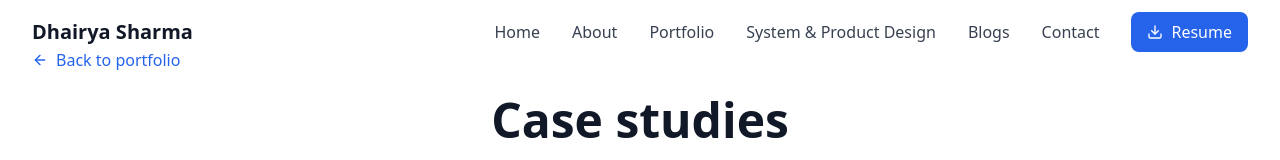
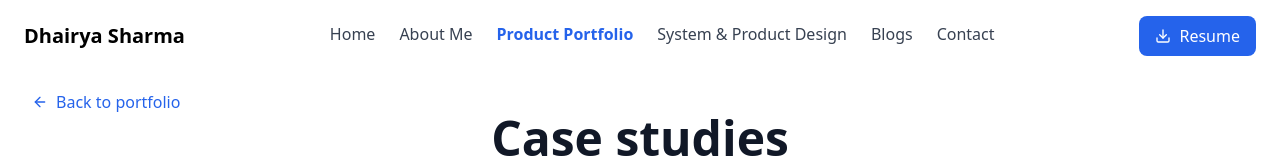
Before and after one commit to dhairyas17/portfolio-website, a React (Vite) app: page /portfolio/case-studies in a window 1280 px wide. Shown: the top 160 px of the page. Built offline with nearby package versions, Linux system fonts and the light colour scheme.

Commit message:
Fixed header and UI refinements

```diff
--- a/src/components/Header.tsx
+++ b/src/components/Header.tsx
@@ -1,7 +1,7 @@
 import React, { useState, useEffect } from 'react';
 import { Link, useLocation, useNavigate } from 'react-router-dom';
 import { Menu, X, Download } from 'lucide-react';
-import { motion } from 'framer-motion';
+import { motion, AnimatePresence } from 'framer-motion';
 
 const Header = () => {
   const [isScrolled, setIsScrolled] = useState(false);
@@ -10,10 +10,7 @@ const Header = () => {
   const navigate = useNavigate();
 
   useEffect(() => {
-    const handleScroll = () => {
-      setIsScrolled(window.scrollY > 20);
-    };
-
+    const handleScroll = () => setIsScrolled(window.scrollY > 20);
     window.addEventListener('scroll', handleScroll);
     return () => window.removeEventListener('scroll', handleScroll);
   }, []);
@@ -26,7 +23,6 @@ const Header = () => {
     }
   };
 
-
   const handleHomeClick = () => {
     if (location.pathname === '/') {
       window.scrollTo({ top: 0, behavior: 'smooth' });
@@ -35,126 +31,173 @@ const Header = () => {
     }
   };
 
-  const navItems = [
-    { name: 'Home', onClick: handleHomeClick },
-    { name: 'About', onClick: handleAboutClick },
-    { name: 'Portfolio', href: '/portfolio' },
-    { name: 'System & Product Design', href: '/system-product-design' },
-    { name: 'Blogs', href: '/blog' },
-    { name: 'Contact', href: '/contact' },
-  ];
+  const isActive = (path: string) => location.pathname.startsWith(path);
 
   return (
     <motion.header
       className={`fixed top-0 left-0 right-0 z-50 transition-all duration-300 ${
-        isScrolled ? 'bg-white/95 backdrop-blur-md shadow-lg' : 'bg-transparent'
+        isScrolled ? 'bg-white/95 backdrop-blur-md shadow-lg h-[60px]' : 'bg-transparent h-[108px]'
       }`}
       initial={{ y: -100 }}
       animate={{ y: 0 }}
       transition={{ duration: 0.5 }}
     >
-      <div className="w-full px-4 sm:px-6 lg:px-8">
-        <div className="flex items-center justify-between h-16">
-          <div className="flex items-center">
+      <div className="w-full px-6 py-4">
+        <div className="flex items-center justify-between w-full">
+          {/* Left: Name */}
+          <div className="flex-shrink-0 text-xl font-bold">Dhairya Sharma</div>
+
+          {/* Center: Navigation */}
+          <div className="hidden md:flex space-x-6 justify-center flex-grow">
+            <button
+              onClick={handleHomeClick}
+              className={`relative pb-1 transition-colors ${
+                location.pathname === '/' ? 'text-blue-600 font-semibold' : 'text-gray-700'
+              } hover:text-blue-600 after:content-[''] after:absolute after:left-0 after:bottom-0 after:w-0 after:h-[2px] after:bg-blue-600 hover:after:w-full after:transition-all`}
+            >
+              Home
+            </button>
+            <button
+              onClick={handleAboutClick}
+              className={`relative pb-1 transition-colors ${
+                location.pathname === '/' && location.state?.scrollTarget === 'about'
+                  ? 'text-blue-600 font-semibold'
+                  : 'text-gray-700'
+              } hover:text-blue-600 after:content-[''] after:absolute after:left-0 after:bottom-0 after:w-0 after:h-[2px] after:bg-blue-600 hover:after:w-full after:transition-all`}
+            >
+              About Me
+            </button>
             <Link
-              to="/"
-              className="text-xl font-bold text-gray-900 hover:text-blue-600 transition-colors"
-              onClick={() => window.scrollTo({ top: 0, behavior: 'smooth' })}
+              to="/portfolio"
+              className={`relative pb-1 transition-colors ${
+                isActive('/portfolio') ? 'text-blue-600 font-semibold' : 'text-gray-700'
+              } hover:text-blue-600 after:content-[''] after:absolute after:left-0 after:bottom-0 after:w-0 after:h-[2px] after:bg-blue-600 hover:after:w-full after:transition-all`}
             >
-              Dhairya Sharma
+              Product Portfolio
+            </Link>
+            <Link
+              to="/system-product-design"
+              className={`relative pb-1 transition-colors ${
+                isActive('/system-product-design') ? 'text-blue-600 font-semibold' : 'text-gray-700'
+              } hover:text-blue-600 after:content-[''] after:absolute after:left-0 after:bottom-0 after:w-0 after:h-[2px] after:bg-blue-600 hover:after:w-full after:transition-all`}
+            >
+              System & Product Design
+            </Link>
+            <Link
+              to="/blog"
+              className={`relative pb-1 transition-colors ${
+                isActive('/blog') ? 'text-blue-600 font-semibold' : 'text-gray-700'
+              } hover:text-blue-600 after:content-[''] after:absolute after:left-0 after:bottom-0 after:w-0 after:h-[2px] after:bg-blue-600 hover:after:w-full after:transition-all`}
+            >
+              Blogs
+            </Link>
+            <Link
+              to="/contact"
+              className={`relative pb-1 transition-colors ${
+                isActive('/contact') ? 'text-blue-600 font-semibold' : 'text-gray-700'
+              } hover:text-blue-600 after:content-[''] after:absolute after:left-0 after:bottom-0 after:w-0 after:h-[2px] after:bg-blue-600 hover:after:w-full after:transition-all`}
+            >
+              Contact
             </Link>
           </div>
 
-          <nav className="hidden md:flex items-center space-x-8">
-            {navItems.map((item) => (
-              <motion.div key={item.name} whileHover={{ scale: 1.05 }}>
-                {item.onClick ? (
-                  <button
-                    onClick={item.onClick}
-                    className="text-gray-700 hover:text-blue-600 transition-colors font-medium"
-                  >
-                    {item.name}
-                  </button>
-                ) : (
-                  <Link
-                    to={item.href!}
-                    className="text-gray-700 hover:text-blue-600 transition-colors font-medium"
-                    onClick={() => window.scrollTo({ top: 0, behavior: 'smooth' })}
-                  >
-                    {item.name}
-                  </Link>
-                )}
-              </motion.div>
-            ))}
-            <motion.a
+          {/* Right: Resume Button + Mobile Toggle */}
+          <div className="flex items-center gap-4">
+            <a
               href="/resume.pdf"
               target="_blank"
               rel="noopener noreferrer"
-              className="inline-flex items-center gap-2 bg-blue-600 text-white px-4 py-2 rounded-lg hover:bg-blue-700 transition-colors"
-              whileHover={{ scale: 1.05 }}
-              whileTap={{ scale: 0.95 }}
+              className="hidden md:inline-flex items-center gap-2 bg-blue-600 text-white px-4 py-2 rounded-lg hover:bg-blue-700 transition-colors"
             >
               <Download size={16} />
               Resume
-            </motion.a>
-          </nav>
+            </a>
+            <button
+              className="md:hidden text-gray-800"
+              onClick={() => setIsMobileMenuOpen((prev) => !prev)}
+            >
+              {isMobileMenuOpen ? <X size={28} /> : <Menu size={28} />}
+            </button>
+          </div>
+        </div>
+      </div>
 
-          <button
-            onClick={() => setIsMobileMenuOpen(!isMobileMenuOpen)}
-            className="md:hidden p-2"
-          >
-            {isMobileMenuOpen ? <X size={24} /> : <Menu size={24} />}
-          </button>
-        </div>
-
-        {/* Mobile Menu */}
+      {/* Mobile Menu */}
+      <AnimatePresence>
         {isMobileMenuOpen && (
           <motion.div
-            className="md:hidden bg-white border-t"
-            initial={{ opacity: 0, y: -20 }}
-            animate={{ opacity: 1, y: 0 }}
-            exit={{ opacity: 0, y: -20 }}
+            className="md:hidden fixed inset-0 z-40 bg-black/50"
+            initial={{ opacity: 0 }}
+            animate={{ opacity: 1 }}
+            exit={{ opacity: 0 }}
+            onClick={() => setIsMobileMenuOpen(false)}
           >
-            <div className="px-2 pt-2 pb-3 space-y-1">
-              {navItems.map((item) => (
-                <div key={item.name}>
-                  {item.onClick ? (
-                    <button
-                      onClick={() => {
-                        item.onClick();
-                        setIsMobileMenuOpen(false);
-                      }}
-                      className="block px-3 py-2 text-gray-700 hover:text-blue-600 transition-colors w-full text-left"
-                    >
-                      {item.name}
-                    </button>
-                  ) : (
-                    <Link
-                      to={item.href!}
-                      className="block px-3 py-2 text-gray-700 hover:text-blue-600 transition-colors"
-                      onClick={() => {
-                        setIsMobileMenuOpen(false);
-                        window.scrollTo({ top: 0, behavior: 'smooth' });
-                      }}
-                    >
-                      {item.name}
-                    </Link>
-                  )}
-                </div>
-              ))}
+            <motion.div
+              className="absolute top-24 left-0 right-0 bg-white shadow-lg py-4"
+              initial={{ y: -20, opacity: 0 }}
+              animate={{ y: 0, opacity: 1 }}
+              exit={{ y: -20, opacity: 0 }}
+              onClick={(e) => e.stopPropagation()}
+            >
+              <button
+                onClick={() => {
+                  handleHomeClick();
+                  setIsMobileMenuOpen(false);
+                }}
+                className="block w-full text-left px-4 py-2 text-gray-700 hover:text-blue-600 transition-colors"
+              >
+                Home
+              </button>
+              <button
+                onClick={() => {
+                  handleAboutClick();
+                  setIsMobileMenuOpen(false);
+                }}
+                className="block w-full text-left px-4 py-2 text-gray-700 hover:text-blue-600 transition-colors"
+              >
+                About Me
+              </button>
+              <Link
+                to="/portfolio"
+                className="block px-4 py-2 text-gray-700 hover:text-blue-600 transition-colors"
+                onClick={() => setIsMobileMenuOpen(false)}
+              >
+                Product Portfolio
+              </Link>
+              <Link
+                to="/system-product-design"
+                className="block px-4 py-2 text-gray-700 hover:text-blue-600 transition-colors"
+                onClick={() => setIsMobileMenuOpen(false)}
+              >
+                System & Product Design
+              </Link>
+              <Link
+                to="/blog"
+                className="block px-4 py-2 text-gray-700 hover:text-blue-600 transition-colors"
+                onClick={() => setIsMobileMenuOpen(false)}
+              >
+                Blogs
+              </Link>
+              <Link
+                to="/contact"
+                className="block px-4 py-2 text-gray-700 hover:text-blue-600 transition-colors"
+                onClick={() => setIsMobileMenuOpen(false)}
+              >
+                Contact
+              </Link>
               <a
                 href="/resume.pdf"
                 target="_blank"
                 rel="noopener noreferrer"
-                className="inline-flex items-center gap-2 bg-blue-600 text-white px-4 py-2 rounded-lg hover:bg-blue-700 transition-colors mx-3 mt-2"
+                className="inline-flex items-center gap-2 bg-blue-600 text-white px-4 py-2 rounded-lg hover:bg-blue-700 transition-colors mx-4 mt-4"
               >
                 <Download size={16} />
                 Resume
               </a>
-            </div>
+            </motion.div>
           </motion.div>
         )}
-      </div>
+      </AnimatePresence>
     </motion.header>
   );
 };
--- a/src/pages/BlogPost.tsx
+++ b/src/pages/BlogPost.tsx
@@ -31,7 +31,7 @@ const BlogPost = () => {
 
   return (
     <motion.div
-      className="min-h-[80vh] pt-20 pb-8"
+    className="min-h-[80vh] pt-[100px] md:pt-[90px] pb-8"
       initial={{ opacity: 0, x: 30 }}
       animate={{ opacity: 1, x: 0 }}
       exit={{ opacity: 0, x: -30 }}
--- a/src/pages/CaseStudyCategory.tsx
+++ b/src/pages/CaseStudyCategory.tsx
@@ -53,7 +53,8 @@ const CaseStudyCategory = () => {
 
   return (
     <motion.div
-      className="pt-12 pb-32"
+    className="min-h-[80vh] pt-[90px] md:pt-[90px] pb-8"
+
       initial={{ opacity: 0, x: 50 }}
       animate={{ opacity: 1, x: 0 }}
       exit={{ opacity: 0, x: -50 }}
@@ -69,9 +70,9 @@ const CaseStudyCategory = () => {
         >
           <Link
             to="/portfolio"
-            className="inline-flex items-center text-blue-600 hover:text-blue-800 mb-6 transition-colors self-start"
+            className="inline-flex items-center text-blue-600 hover:text-blue-800 transition-colors self-start"
           >
-            <ArrowLeft className="w-4 h-4 mr-2" />
+            <ArrowLeft className="w-4 h- mr-2" />
             Back to portfolio
           </Link>
           <h1 className="text-5xl font-bold text-gray-900 mb-4">Case studies</h1>
--- a/src/pages/CaseStudyDetail.tsx
+++ b/src/pages/CaseStudyDetail.tsx
@@ -37,7 +37,7 @@ const CaseStudyDetail = () => {
 
   return (
     <motion.div
-      className="min-h-screen pt-20 pb-16"
+    className="min-h-[80vh] pt-[100px] md:pt-[90px] pb-8"
       initial={{ opacity: 0, x: 50 }}
       animate={{ opacity: 1, x: 0 }}
       exit={{ opacity: 0, x: -50 }}
--- a/src/pages/ProjectDetail.tsx
+++ b/src/pages/ProjectDetail.tsx
@@ -44,7 +44,8 @@ const ProjectDetail: React.FC = () => {
 
   return (
     <motion.div
-      className="min-h-[80vh] pt-20 pb-8"
+      className="min-h-[80vh] pt-[100px] md:pt-[90px] pb-8"
+
       initial={{ opacity: 0, x: 50 }}
       animate={{ opacity: 1, x: 0 }}
       exit={{ opacity: 0, x: -50 }}
--- a/src/pages/Projects.tsx
+++ b/src/pages/Projects.tsx
@@ -79,7 +79,7 @@ const Projects = () => {
 
   return (
     <motion.div
-      className="min-h-[80vh] pt-12 pb-8"
+    className="pt-[100px] md:pt-[90px] pb-32"
       initial={{ opacity: 0, x: 50 }}
       animate={{ opacity: 1, x: 0 }}
       exit={{ opacity: 0, x: -50 }}
@@ -88,7 +88,7 @@ const Projects = () => {
       <div className="max-w-7xl mx-auto px-4 sm:px-6 lg:px-8">
         <Link
           to="/portfolio"
-          className="inline-flex items-center text-blue-600 hover:text-blue-800 mb-6 transition-colors"
+          className="inline-flex items-center text-blue-600 hover:text-blue-800 transition-colors"
         >
           <ArrowLeft className="w-4 h-4 mr-2 -mt-0.5" />
           Back to Portfolio
--- a/src/pages/SystemProductDetail.tsx
+++ b/src/pages/SystemProductDetail.tsx
@@ -43,7 +43,7 @@ const nextItem = currentIndex < filteredList.length - 1 ? filteredList[currentIn
 
   return (
     <motion.div
-      className="min-h-screen pt-20 pb-16"
+      className="min-h-[80vh] pt-[100px] md:pt-[90px] pb-8"
       initial={{ opacity: 0, x: 50 }}
       animate={{ opacity: 1, x: 0 }}
       exit={{ opacity: 0, x: -50 }}
```
Also changed, not shown: src/pages/SystemProductCategory.tsx (+4 -3 lines).
